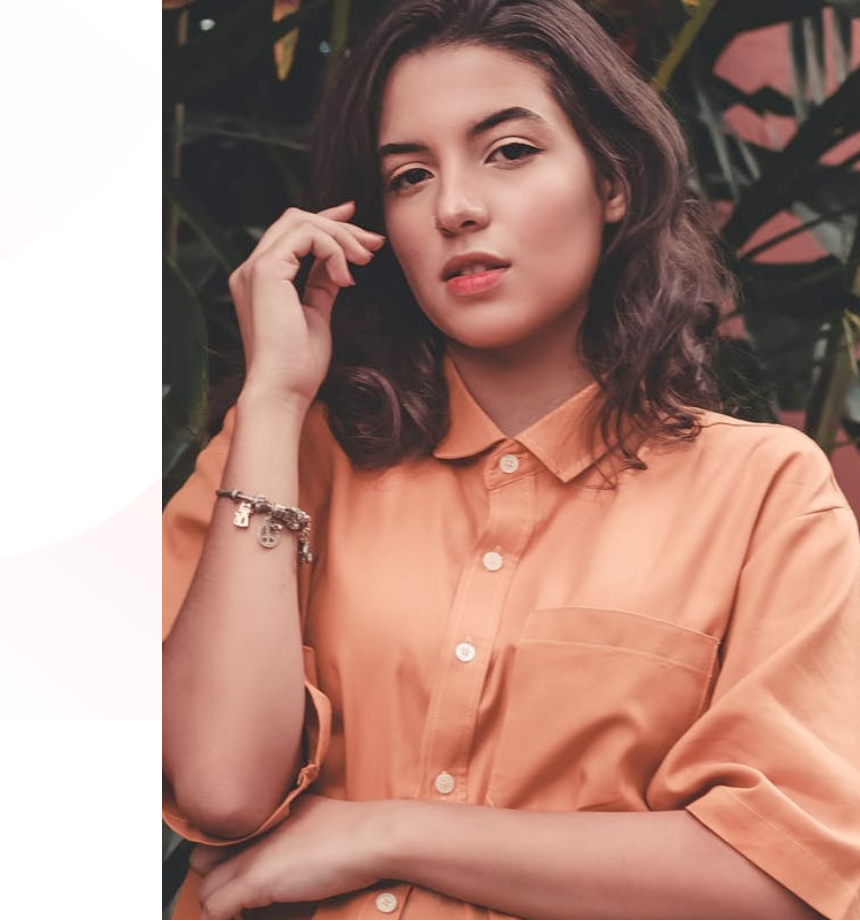
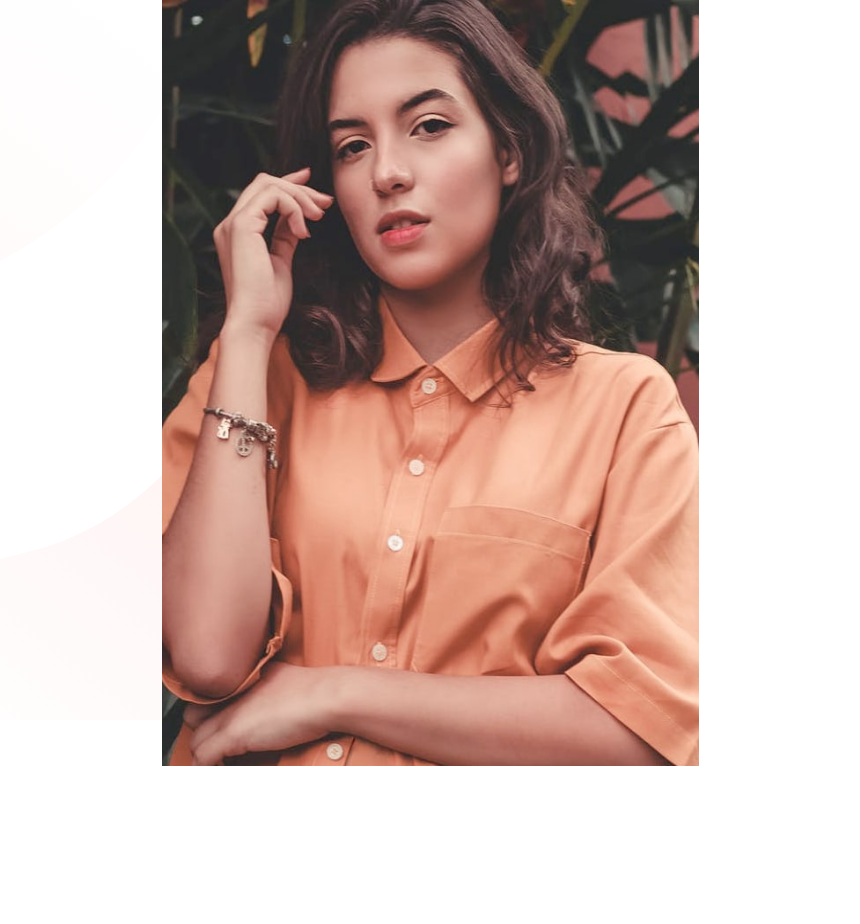
Before and after one commit to Tejas-117/Base-apparel-coming-soon, a plain HTML site: page index.html in a window 1280 px wide. Shown: the full height of the page, 581-1441 px from the left, 860 px wide, since content can reach past the window. After the commit the page ends 800 px from the top, so only its background shows below. Drawn offline with Linux system fonts and the light colour scheme.

Commit message:
Update style.css

```diff
--- a/style.css
+++ b/style.css
@@ -154,7 +154,7 @@ span{
       text-align: left;
    }
    #hero{
-      width: 130%;
+      width: 100%;
       height: 100%;
    }
    .heading{
```
